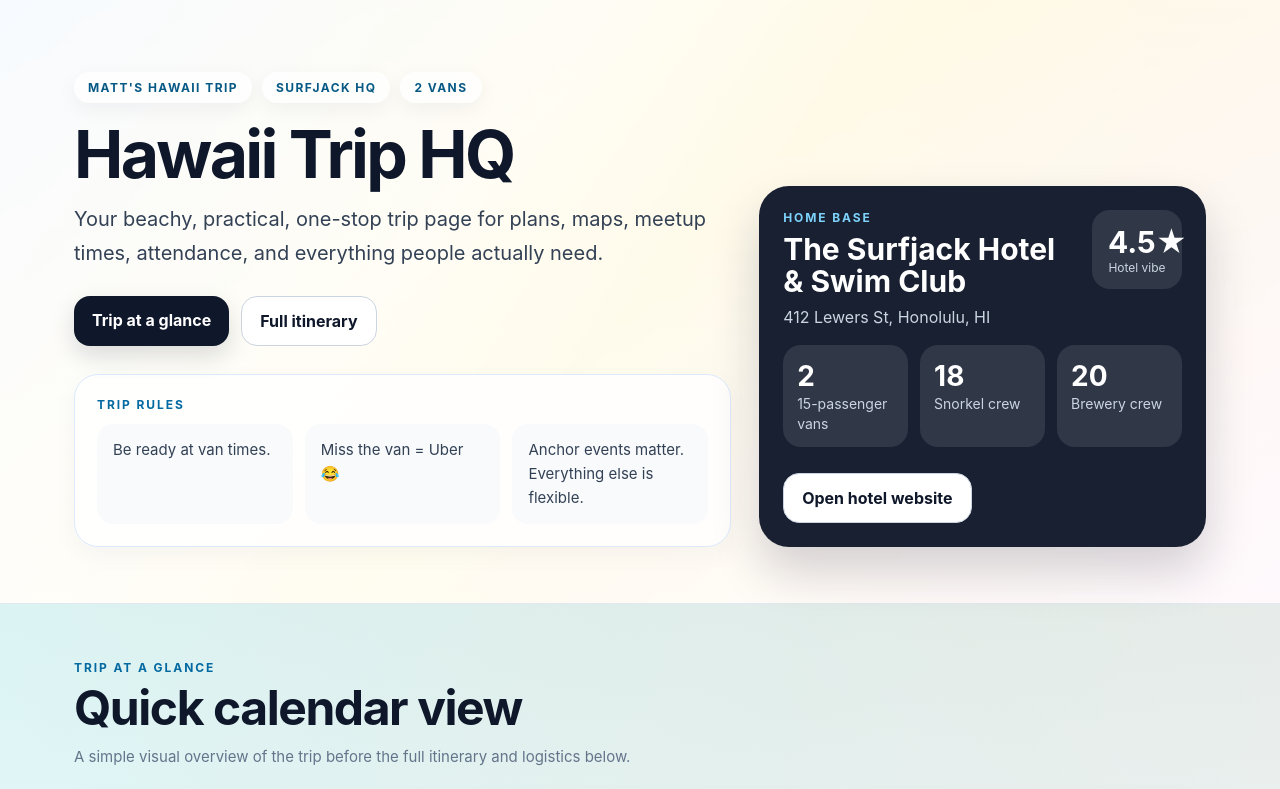
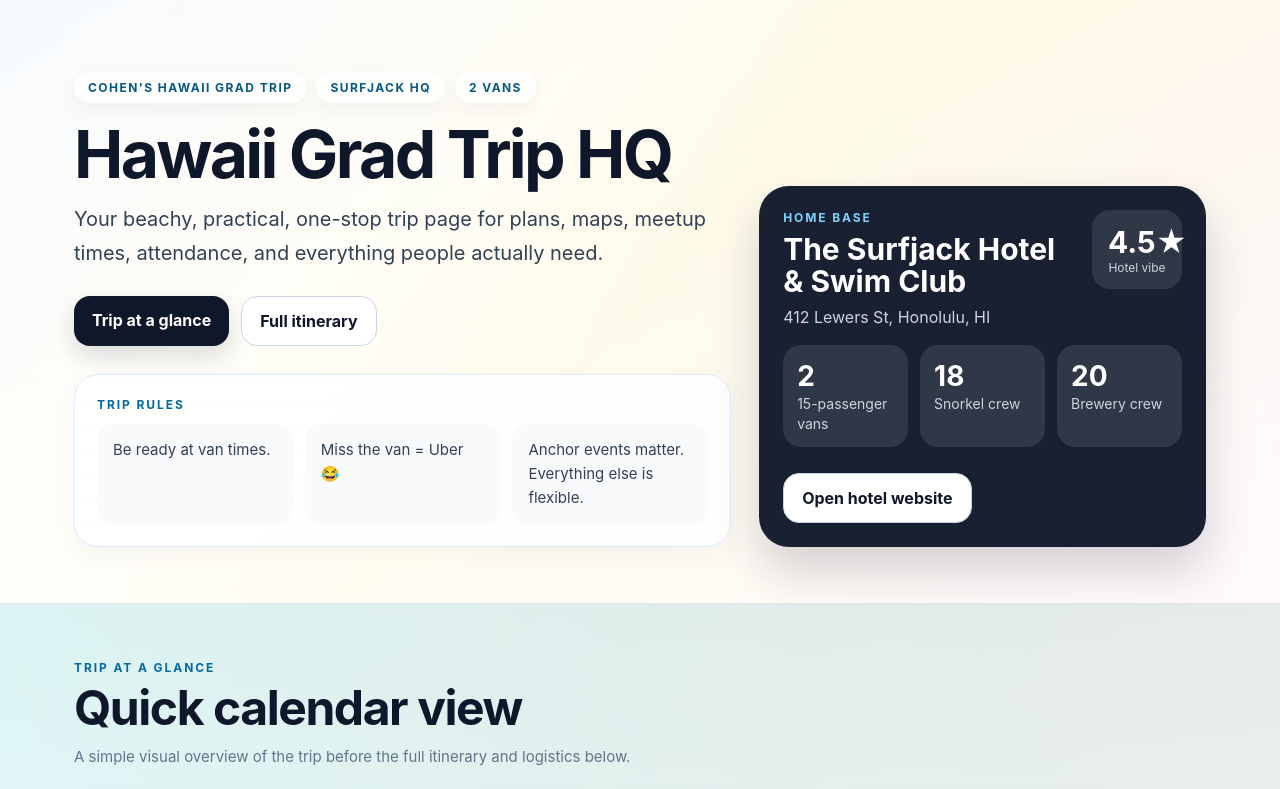
Before and after one commit to mattruport1-coder/HawaiiTrip2026, a Next.js app: page / in a window 1280 px wide. Shown: the top 789 px of the page. Built offline with nearby package versions, Linux system fonts and the light colour scheme.

Commit message:
Update page.tsx

```diff
--- a/app/page.tsx
+++ b/app/page.tsx
@@ -714,12 +714,12 @@
           <div className="hero-grid">
             <div>
               <div className="pills">
-                <span className="pill">Matt&apos;s Hawaii Trip</span>
+                <span className="pill">Cohen&apos;s Hawaii Grad Trip</span>
                 <span className="pill">Surfjack HQ</span>
                 <span className="pill">2 Vans</span>
               </div>
 
-              <h1>Hawaii Trip HQ</h1>
+              <h1>Hawaii Grad Trip HQ</h1>
 
               <p className="lead">
                 Your beachy, practical, one-stop trip page for plans, maps,
```
